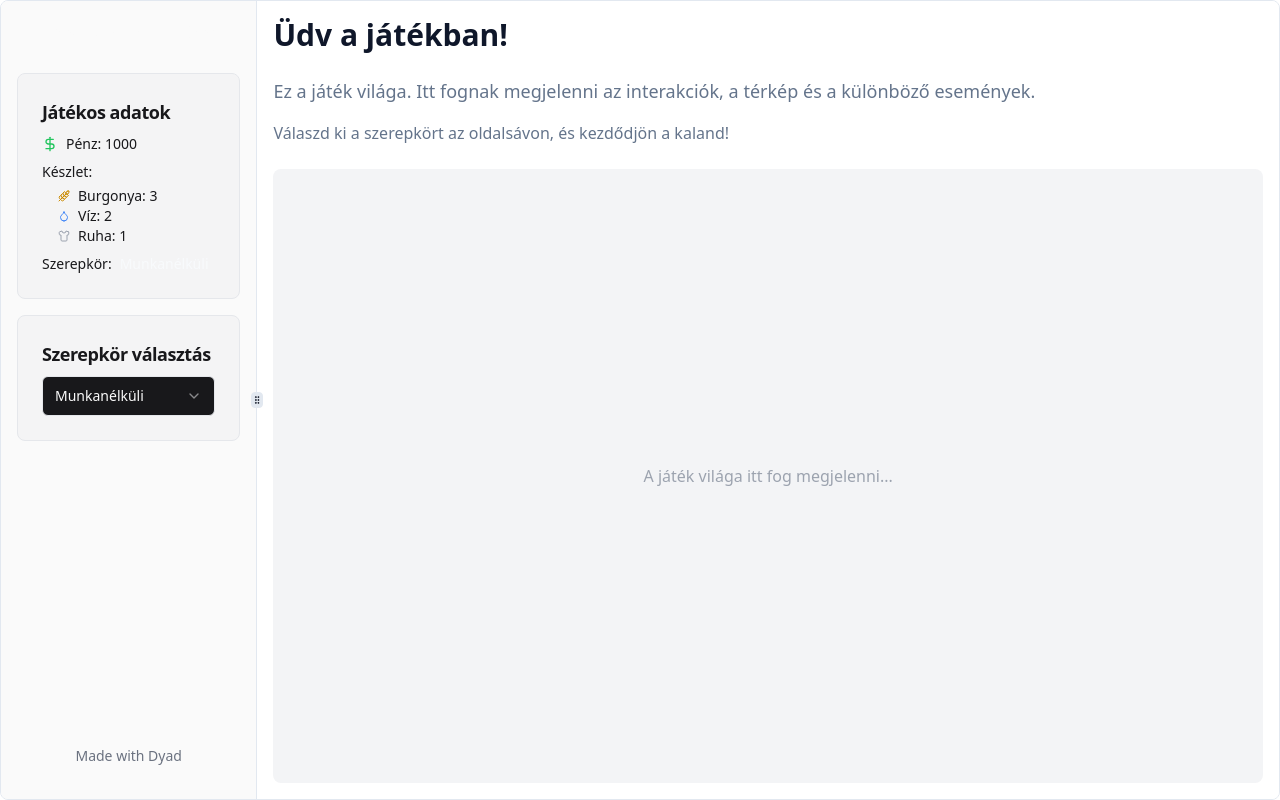
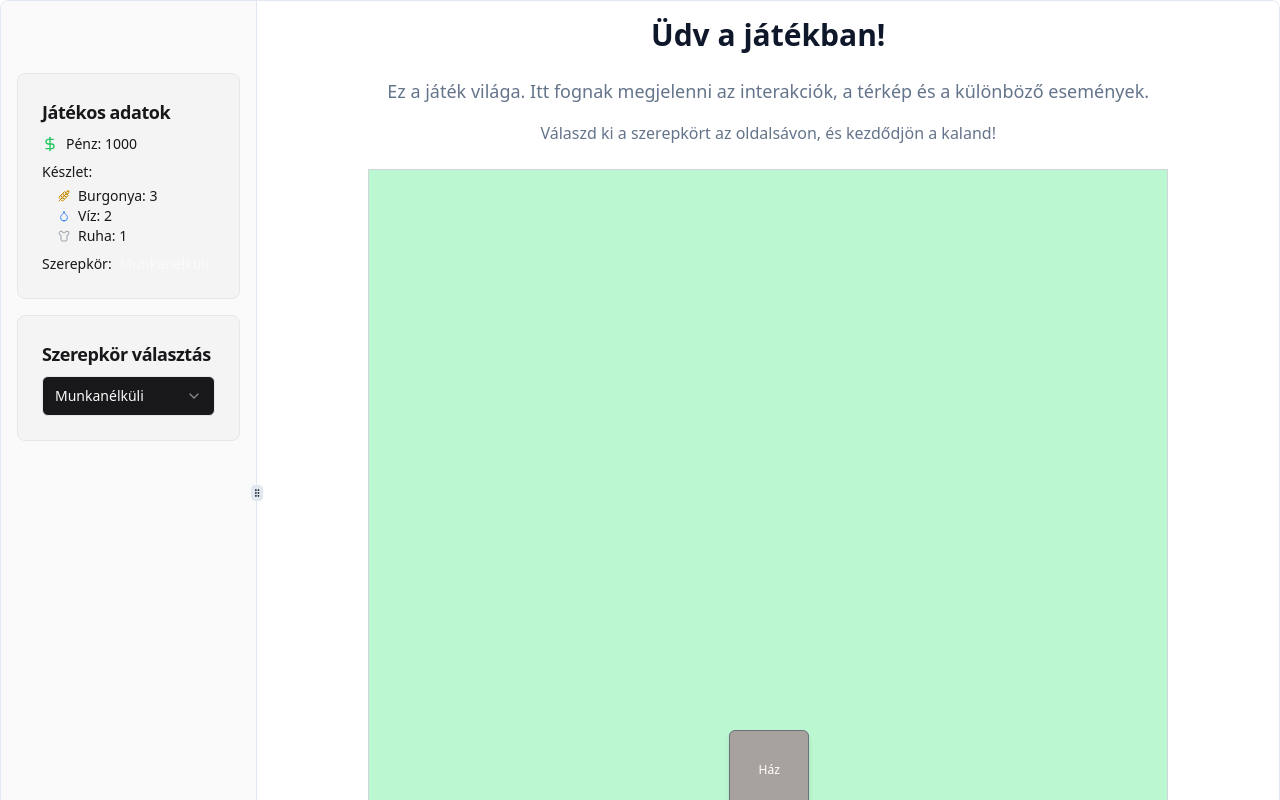
Before and after one commit to illes85/tile-o-polis, a React (Vite) app: page / in a window 1280 px wide. Shown: the top 800 px of the page. Built offline with nearby package versions, Linux system fonts and the light colour scheme.

Commit message:
[dyad] Térkép és épület komponensek hozzáadása - wrote 3 file(s)

```diff
--- /dev/null
+++ b/src/components/Building.tsx
@@ -0,0 +1,42 @@
+"use client";
+
+import React from "react";
+
+interface BuildingProps {
+  x: number; // rács x koordinátája
+  y: number; // rács y koordinátája
+  width: number; // rács egységekben
+  height: number; // rács egységekben
+  type: "house"; // vagy más típusok később
+  cellSizePx: number;
+}
+
+const Building: React.FC<BuildingProps> = ({ x, y, width, height, type, cellSizePx }) => {
+  const style: React.CSSProperties = {
+    position: "absolute",
+    left: x * cellSizePx,
+    top: y * cellSizePx,
+    width: width * cellSizePx,
+    height: height * cellSizePx,
+  };
+
+  let content;
+  let classes = "border border-gray-500 flex items-center justify-center text-xs text-white";
+
+  switch (type) {
+    case "house":
+      classes += " bg-stone-400 rounded-md shadow-md";
+      content = "Ház";
+      break;
+    default:
+      content = "Ismeretlen épület";
+  }
+
+  return (
+    <div style={style} className={classes}>
+      {content}
+    </div>
+  );
+};
+
+export default Building;
--- /dev/null
+++ b/src/components/Map.tsx
@@ -0,0 +1,41 @@
+"use client";
+
+import React from "react";
+import Building from "./Building";
+
+export interface BuildingData {
+  id: string;
+  x: number; // rács x koordinátája
+  y: number; // rács y koordinátája
+  width: number; // rács egységekben
+  height: number; // rács egységekben
+  type: "house"; // vagy más típusok később
+}
+
+interface MapProps {
+  buildings: BuildingData[];
+  gridSize: number; // pl. 20 a 20x20-as rácshoz
+  cellSizePx: number; // pl. 40 pixel
+}
+
+const Map: React.FC<MapProps> = ({ buildings, gridSize, cellSizePx }) => {
+  const mapWidthPx = gridSize * cellSizePx;
+  const mapHeightPx = gridSize * cellSizePx;
+
+  return (
+    <div
+      className="relative border border-gray-300 dark:border-gray-700 bg-green-200 dark:bg-green-800 overflow-hidden"
+      style={{ width: mapWidthPx, height: mapHeightPx }}
+    >
+      {buildings.map((building) => (
+        <Building
+          key={building.id}
+          {...building}
+          cellSizePx={cellSizePx}
+        />
+      ))}
+    </div>
+  );
+};
+
+export default Map;
--- a/src/pages/Game.tsx
+++ b/src/pages/Game.tsx
@@ -1,10 +1,14 @@
 "use client";
 
-import React, { useState } from "react";
+import React, { useState, useEffect } from "react";
 import MainLayout from "@/components/layout/MainLayout";
 import PlayerInfo from "@/components/PlayerInfo";
 import RoleSelector from "@/components/RoleSelector";
 import { MadeWithDyad } from "@/components/made-with-dyad";
+import Map, { BuildingData } from "@/components/Map"; // Import Map and BuildingData
+
+const MAP_GRID_SIZE = 20; // 20x20-as rács
+const CELL_SIZE_PX = 40; // Minden cella 40x40 pixel
 
 const Game = () => {
   const [playerMoney, setPlayerMoney] = useState(1000);
@@ -14,10 +18,29 @@ const Game = () => {
     clothes: 1,
   });
   const [playerRole, setPlayerRole] = useState("Munkanélküli");
+  const [buildings, setBuildings] = useState<BuildingData[]>([]);
+
+  useEffect(() => {
+    // Helyezzünk el egy 2x2-es házat véletlenszerűen
+    const houseWidth = 2;
+    const houseHeight = 2;
+
+    const randomX = Math.floor(Math.random() * (MAP_GRID_SIZE - houseWidth));
+    const randomY = Math.floor(Math.random() * (MAP_GRID_SIZE - houseHeight));
+
+    const newHouse: BuildingData = {
+      id: "house-1",
+      x: randomX,
+      y: randomY,
+      width: houseWidth,
+      height: houseHeight,
+      type: "house",
+    };
+    setBuildings([newHouse]);
+  }, []); // Csak egyszer fusson le a komponens betöltésekor
 
   const handleRoleChange = (newRole: string) => {
     setPlayerRole(newRole);
-    // Here you would add logic to update player stats/abilities based on the new role
     console.log(`Szerepkör megváltoztatva: ${newRole}`);
   };
 
@@ -33,17 +56,16 @@ const Game = () => {
   );
 
   const mainContent = (
-    <div className="flex flex-col h-full">
+    <div className="flex flex-col h-full items-center justify-center">
       <h1 className="text-3xl font-bold mb-6 text-primary">Üdv a játékban!</h1>
       <p className="text-lg text-muted-foreground mb-4">
         Ez a játék világa. Itt fognak megjelenni az interakciók, a térkép és a különböző események.
       </p>
-      <p className="text-md text-muted-foreground">
+      <p className="text-md text-muted-foreground mb-6">
         Válaszd ki a szerepkört az oldalsávon, és kezdődjön a kaland!
       </p>
-      {/* Placeholder for the actual game world/map */}
-      <div className="flex-grow bg-gray-100 dark:bg-gray-800 rounded-lg mt-6 p-4 flex items-center justify-center text-gray-400 dark:text-gray-600">
-        <p>A játék világa itt fog megjelenni...</p>
+      <div className="flex-grow flex items-center justify-center">
+        <Map buildings={buildings} gridSize={MAP_GRID_SIZE} cellSizePx={CELL_SIZE_PX} />
       </div>
     </div>
   );
```
